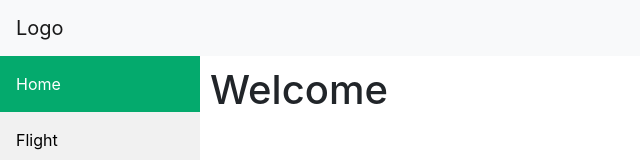
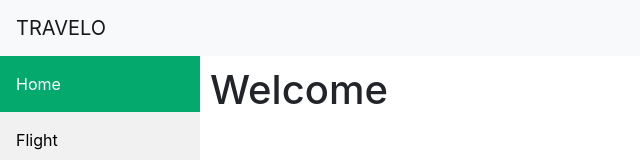
Before and after one commit to priyanka25042003/admin, a React (Create React App) app: page / in a window 1280 px wide. Shown: the top 160 px of the page, without its empty margins (0-640 px from the left). Built offline with nearby package versions, Linux system fonts and the light colour scheme.

Commit message:
logo name chnage

```diff
--- a/src/navigations/Navbar.tsx
+++ b/src/navigations/Navbar.tsx
@@ -33,7 +33,7 @@ function Navbar() {
         // </nav> */}
         <nav className="navbar navbar-expand-lg navbar-light bg-light">
           <a className="navbar-brand" href="#">
-            Logo
+            TRAVELO
           </a>
 
           <button className="d-block d-md-none" onClick={showsidebar} type="button">
```
